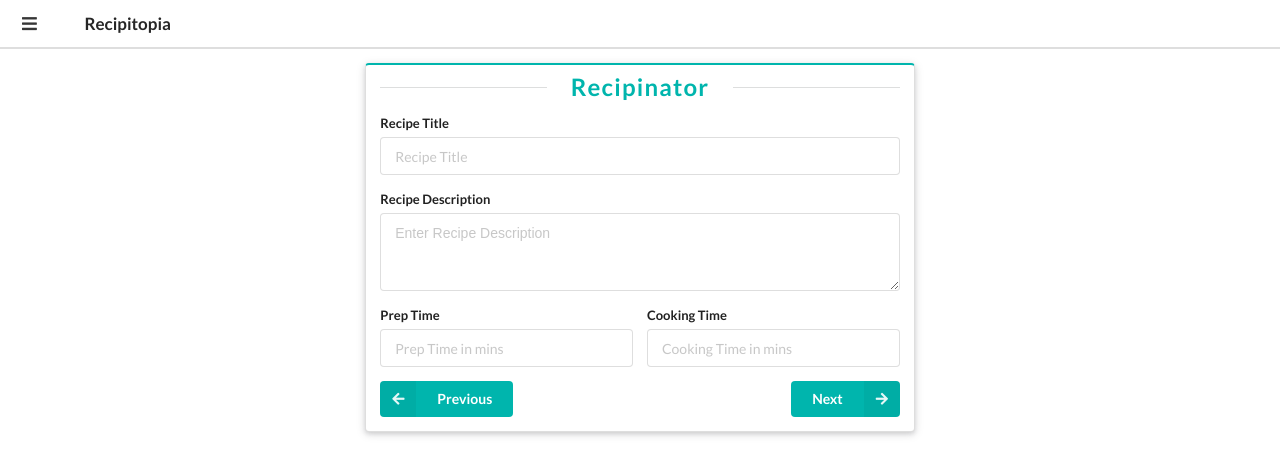
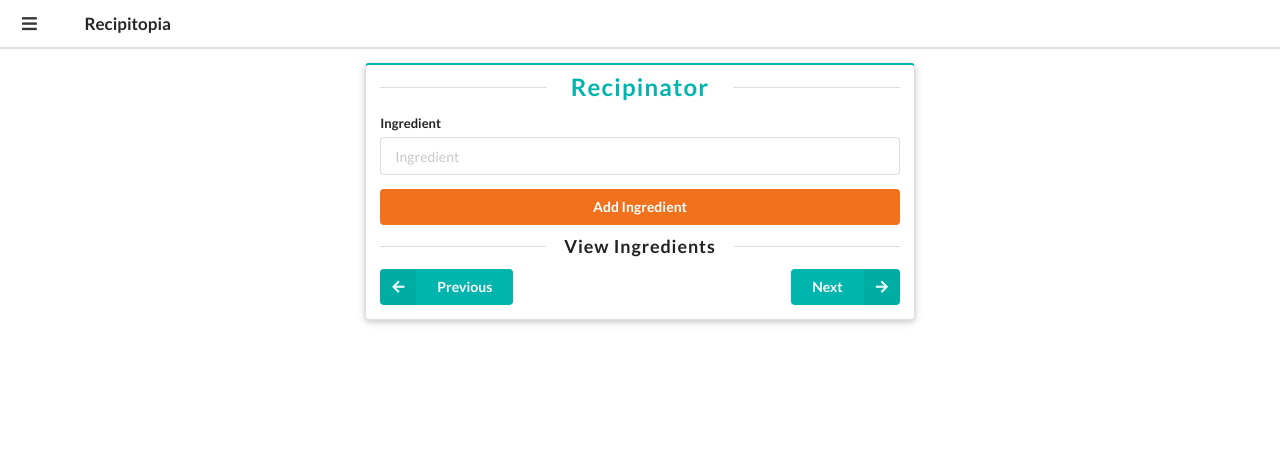
Before and after one commit to nursh/Recipinator, a React app: page / in a window 1280 px wide. Shown: the top 476 px of the page. Built offline with nearby package versions, Linux system fonts and the light colour scheme.

Commit message:
Finished creating IngredientForm and integrating into the system

```diff
--- a/src/Forms/IngredientForm.jsx
+++ b/src/Forms/IngredientForm.jsx
@@ -8,6 +8,18 @@ function IngredientForm() {
       <div className="field">
         <label htmlFor="ingredient">Ingredient</label>
         <input type="text" name="ingredient" id="ingredient" placeholder="Ingredient" />
+      </div>
+
+      <div className="field">
+        <button type="button" className="ui orange button fluid">
+          Add Ingredient
+        </button>
+      </div>
+
+      <div className="field">
+        <h3 className="ui horizontal divider header">
+          View Ingredients
+        </h3>
       </div>
 
       <div className="field">
--- a/src/Forms/RecipeForm.jsx
+++ b/src/Forms/RecipeForm.jsx
@@ -2,6 +2,7 @@ import React from 'react';
 
 
 import MainForm from './MainForm.jsx';
+import IngredientForm from './IngredientForm.jsx';
 
 function RecipeForm() {
   return (
@@ -15,7 +16,8 @@ function RecipeForm() {
               <h2 className="ui teal horizontal divider header">
                 Recipinator
               </h2>
-              <MainForm />
+              {/* <MainForm /> */}
+              <IngredientForm />
             </div>
           </div>
         </div>
```
